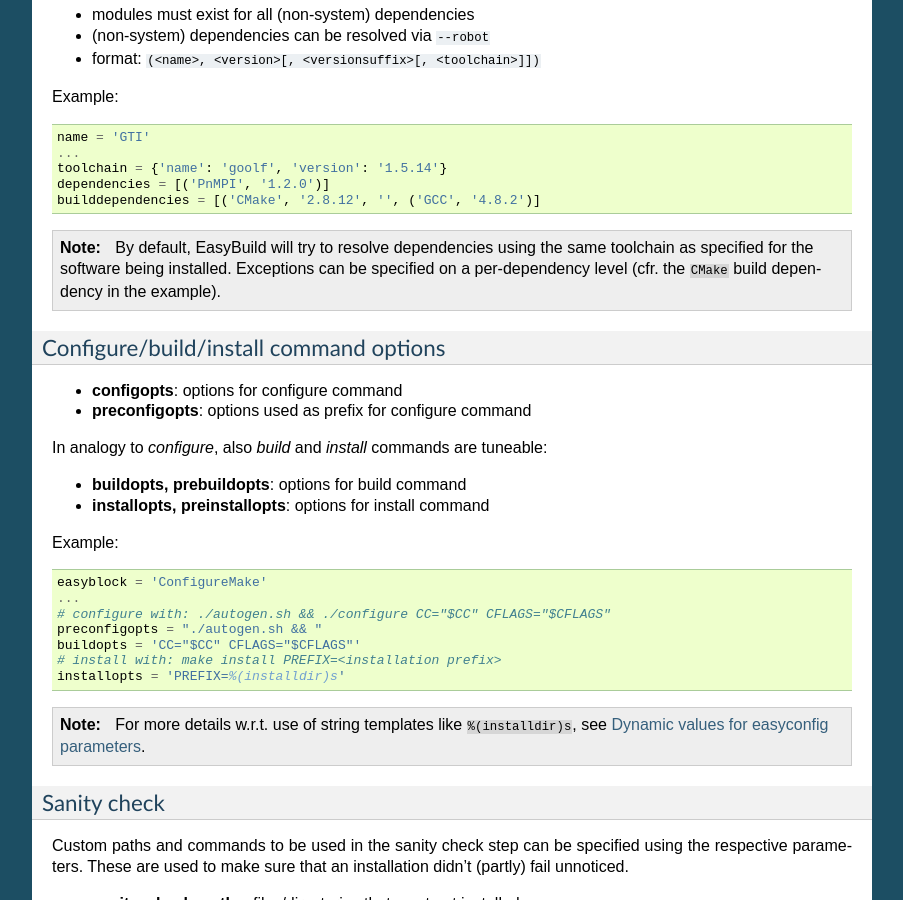
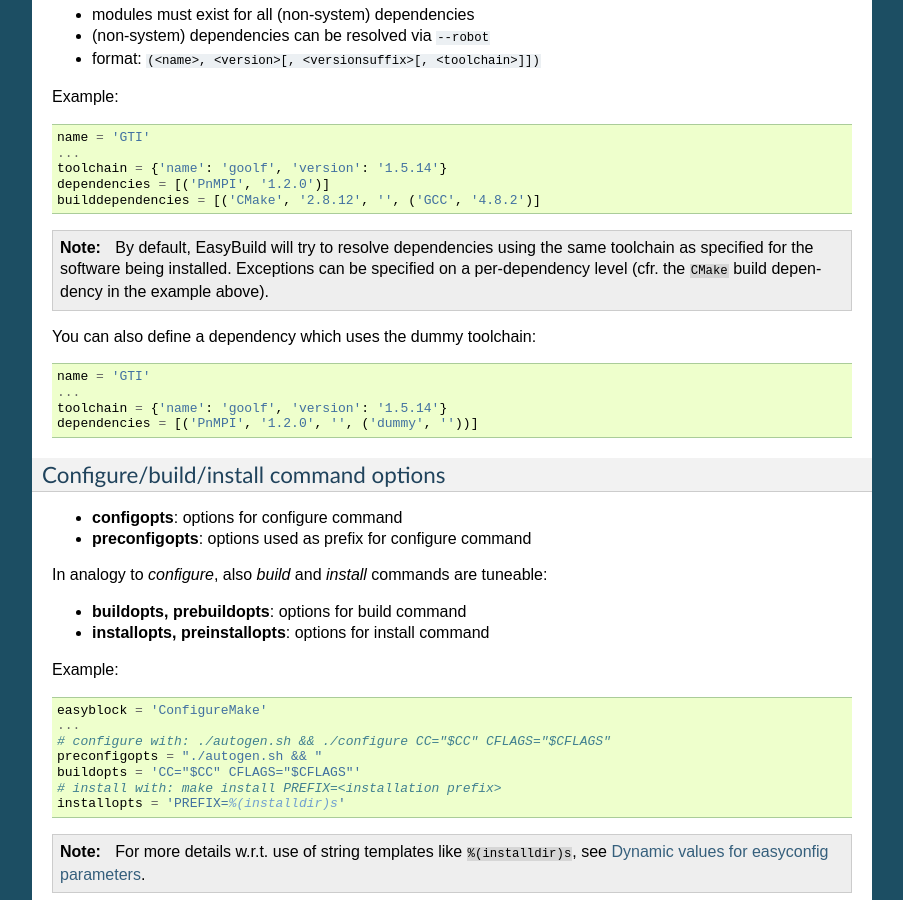
Before and after one commit to easybuilders/easybuild, a Sphinx documentation site: the page built from docs/Writing_easyconfig_files.rst, in a window 1280 px wide and 900 px high, scrolled down 2577 px. Shown: the whole window, without its empty margins (198-1101 px from the left). Built offline with Sphinx 7.4.7, drawn with Linux system fonts in a browser that asks for light colours.

Commit message:
added example of dummy toolchain for dependencies

```diff
--- a/docs/Writing_easyconfig_files.rst
+++ b/docs/Writing_easyconfig_files.rst
@@ -160,7 +160,16 @@ Example:
   builddependencies = [('CMake', '2.8.12', '', ('GCC', '4.8.2')]
 
 .. note:: By default, EasyBuild will try to resolve dependencies using the same toolchain as specified for the software being installed.
-  Exceptions can be specified on a per-dependency level (cfr. the ``CMake`` build dependency in the example).
+  Exceptions can be specified on a per-dependency level (cfr. the ``CMake`` build dependency in the example above).
+
+You can also define a dependency which uses the dummy toolchain:
+
+.. code:: python
+
+  name = 'GTI'
+  ...
+  toolchain = {'name': 'goolf', 'version': '1.5.14'}
+  dependencies = [('PnMPI', '1.2.0', '', ('dummy', ''))]
 
 .. _configure_build_install_command_options:
 
```
